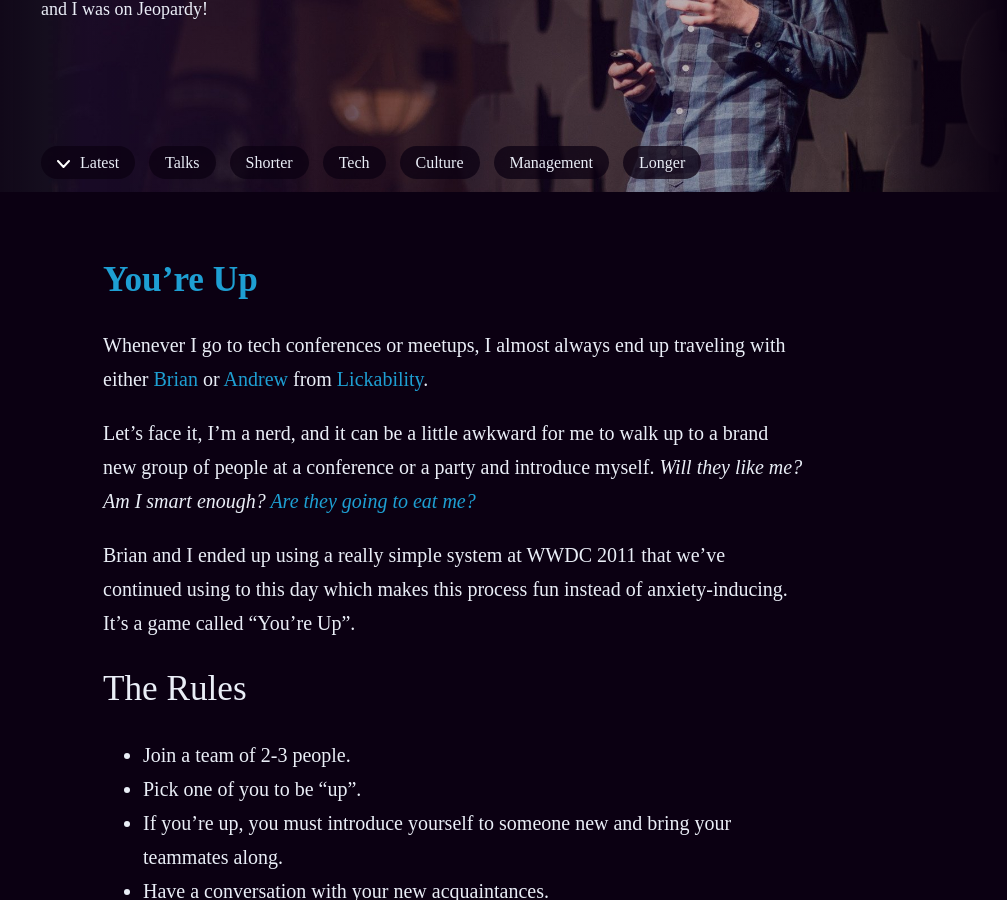
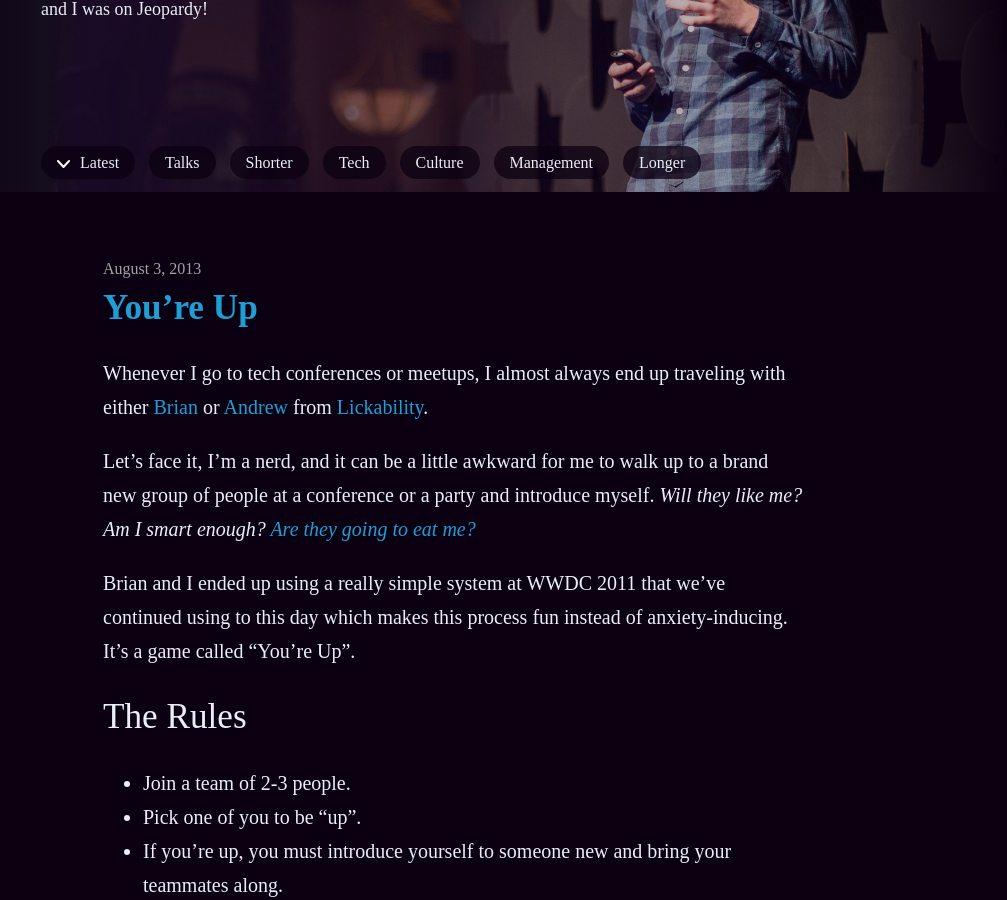
Before and after one commit to Martin-Alexander/Martin-Alexander.github.io, a Jekyll site: the page built from _posts/2013-08-03-you-re-up.md, in a window 1280 px wide and 900 px high, scrolled down 325 px. Shown: the whole window, without its empty margins (187-1194 px from the left). Built offline with Jekyll 4.4.1, drawn with Linux system fonts in a browser that asks for light colours; some web fonts are replaced.

Commit message:
display date on posts show page

```diff
--- a/_layouts/post.html
+++ b/_layouts/post.html
@@ -4,9 +4,9 @@ layout: default
 
 <article class="post">
   <div class="long-form-post">
-    {% include datetime.html date=page.date %}
+    <time datetime="{{ page.date | date_to_xmlschema }}" class="post-date">{{ page.date | date: "%B %-d, %Y" }}</time>
 
-    <a href="{{ post.url }}">
+    <a href="{{ page.url }}">
       <h1 class="post-title">
         {{ page.title }}
       </h1>
```
